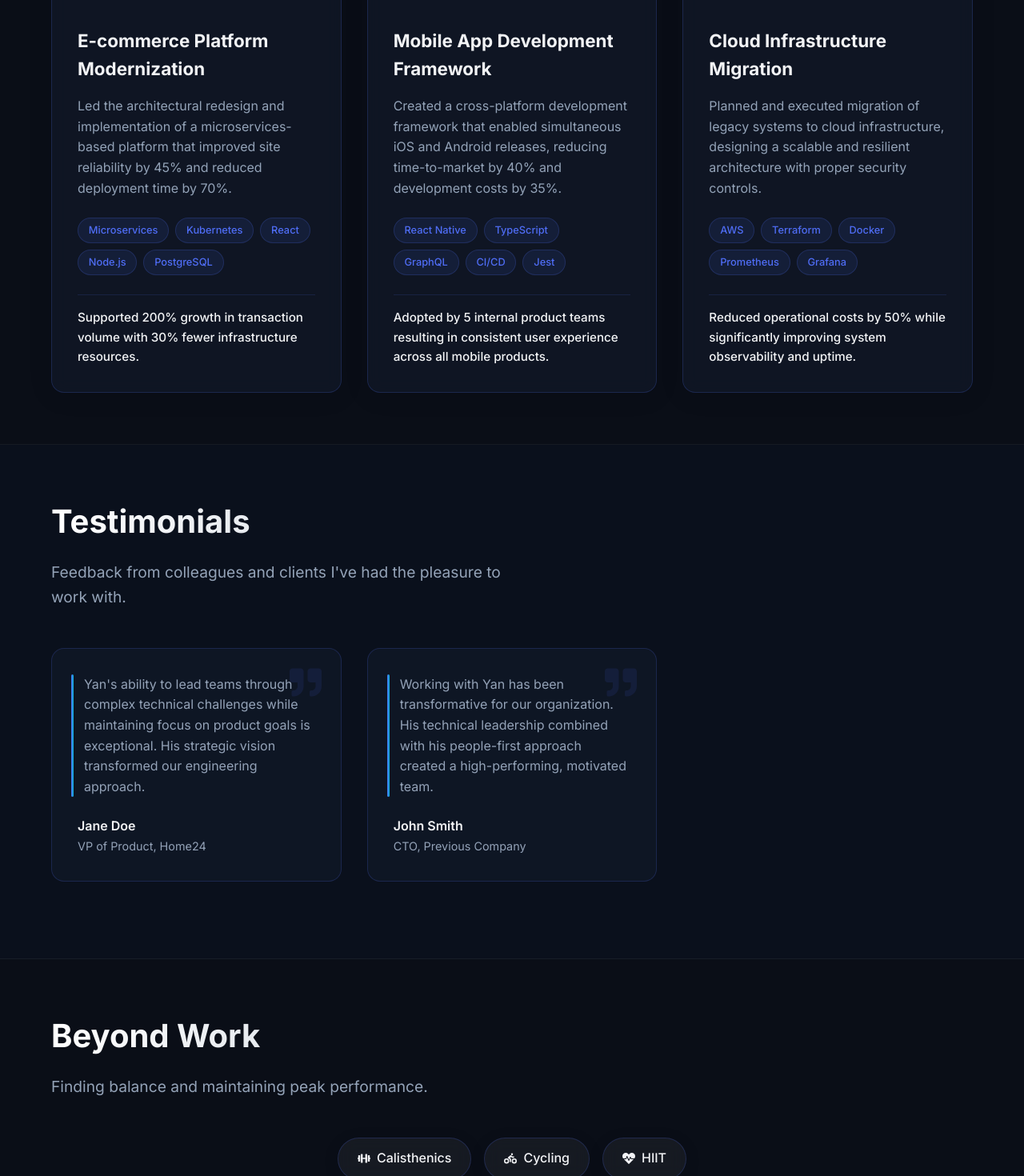
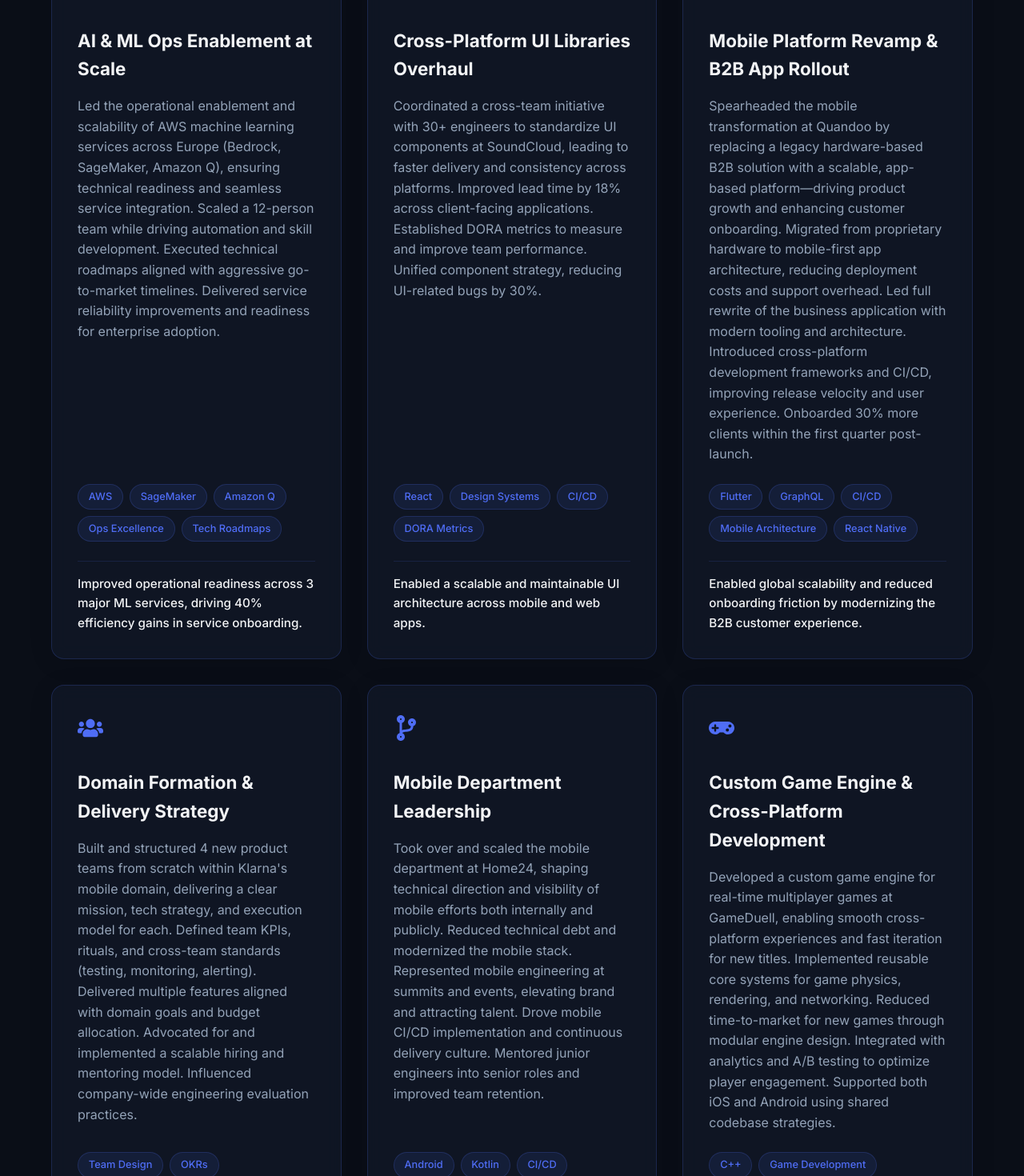
Before and after one commit to yan-braslavsky/my-resume-site, a React (Vite) app: page / in a window 1280 px wide. Shown: the part 5060-6530 px from the top of the page at 80% size. Built offline with nearby package versions, Linux system fonts and the light colour scheme.

Commit message:
feat: Update key projects section with new titles, descriptions, and technologies for enhanced relevance and clarity

```diff
--- a/src/data/data.ts
+++ b/src/data/data.ts
@@ -14,25 +14,46 @@
 
 export const KEY_PROJECTS: KeyProject[] = [
   {
-    title: "E-commerce Platform Modernization",
-    description: "Led the architectural redesign and implementation of a microservices-based platform that improved site reliability by 45% and reduced deployment time by 70%.",
-    tech: ["Microservices", "Kubernetes", "React", "Node.js", "PostgreSQL"],
-    iconName: "FaShoppingCart", // Icon name as string
-    impact: "Supported 200% growth in transaction volume with 30% fewer infrastructure resources."
+    title: "AI & ML Ops Enablement at Scale",
+    description: "Led the operational enablement and scalability of AWS machine learning services across Europe (Bedrock, SageMaker, Amazon Q), ensuring technical readiness and seamless service integration. Scaled a 12-person team while driving automation and skill development. Executed technical roadmaps aligned with aggressive go-to-market timelines. Delivered service reliability improvements and readiness for enterprise adoption.",
+    tech: ["AWS", "SageMaker", "Amazon Q", "Ops Excellence", "Tech Roadmaps"],
+    iconName: "FaRobot", // AI/ML related icon
+    impact: "Improved operational readiness across 3 major ML services, driving 40% efficiency gains in service onboarding."
   },
   {
-    title: "Mobile App Development Framework",
-    description: "Created a cross-platform development framework that enabled simultaneous iOS and Android releases, reducing time-to-market by 40% and development costs by 35%.",
-    tech: ["React Native", "TypeScript", "GraphQL", "CI/CD", "Jest"],
-    iconName: "FaMobileAlt", // Icon name as string
-    impact: "Adopted by 5 internal product teams resulting in consistent user experience across all mobile products."
+    title: "Cross-Platform UI Libraries Overhaul",
+    description: "Coordinated a cross-team initiative with 30+ engineers to standardize UI components at SoundCloud, leading to faster delivery and consistency across platforms. Improved lead time by 18% across client-facing applications. Established DORA metrics to measure and improve team performance. Unified component strategy, reducing UI-related bugs by 30%.",
+    tech: ["React", "Design Systems", "CI/CD", "DORA Metrics"],
+    iconName: "FaPalette", // UI/Design related icon
+    impact: "Enabled a scalable and maintainable UI architecture across mobile and web apps."
   },
   {
-    title: "Cloud Infrastructure Migration",
-    description: "Planned and executed migration of legacy systems to cloud infrastructure, designing a scalable and resilient architecture with proper security controls.",
-    tech: ["AWS", "Terraform", "Docker", "Prometheus", "Grafana"],
-    iconName: "FaServer", // Icon name as string
-    impact: "Reduced operational costs by 50% while significantly improving system observability and uptime."
+    title: "Mobile Platform Revamp & B2B App Rollout",
+    description: "Spearheaded the mobile transformation at Quandoo by replacing a legacy hardware-based B2B solution with a scalable, app-based platform—driving product growth and enhancing customer onboarding. Migrated from proprietary hardware to mobile-first app architecture, reducing deployment costs and support overhead. Led full rewrite of the business application with modern tooling and architecture. Introduced cross-platform development frameworks and CI/CD, improving release velocity and user experience. Onboarded 30% more clients within the first quarter post-launch.",
+    tech: ["Flutter", "GraphQL", "CI/CD", "Mobile Architecture", "React Native"],
+    iconName: "FaMobileAlt", // Mobile-related icon
+    impact: "Enabled global scalability and reduced onboarding friction by modernizing the B2B customer experience."
+  },
+  {
+    title: "Domain Formation & Delivery Strategy",
+    description: "Built and structured 4 new product teams from scratch within Klarna's mobile domain, delivering a clear mission, tech strategy, and execution model for each. Defined team KPIs, rituals, and cross-team standards (testing, monitoring, alerting). Delivered multiple features aligned with domain goals and budget allocation. Advocated for and implemented a scalable hiring and mentoring model. Influenced company-wide engineering evaluation practices.",
+    tech: ["Team Design", "OKRs", "Cross-Team Standards", "Hiring & Mentoring"],
+    iconName: "FaUsers", // Team structure icon
+    impact: "Established a scalable domain with sustainable delivery, adopted across Klarna."
+  },
+  {
+    title: "Mobile Department Leadership",
+    description: "Took over and scaled the mobile department at Home24, shaping technical direction and visibility of mobile efforts both internally and publicly. Reduced technical debt and modernized the mobile stack. Represented mobile engineering at summits and events, elevating brand and attracting talent. Drove mobile CI/CD implementation and continuous delivery culture. Mentored junior engineers into senior roles and improved team retention.",
+    tech: ["Android", "Kotlin", "CI/CD", "Tech Evangelism", "Architecture Decisions"],
+    iconName: "FaCodeBranch", // Code management/direction icon
+    impact: "Transformed the mobile team into a respected, high-performing unit within the company."
+  },
+  {
+    title: "Custom Game Engine & Cross-Platform Development",
+    description: "Developed a custom game engine for real-time multiplayer games at GameDuell, enabling smooth cross-platform experiences and fast iteration for new titles. Implemented reusable core systems for game physics, rendering, and networking. Reduced time-to-market for new games through modular engine design. Integrated with analytics and A/B testing to optimize player engagement. Supported both iOS and Android using shared codebase strategies.",
+    tech: ["C++", "Game Development", "Cross-Platform Engines", "Mobile Performance"],
+    iconName: "FaGamepad", // Gaming-related icon
+    impact: "Powered GameDuell's ability to rapidly launch multiplayer games with consistent quality."
   }
 ];
 
```
